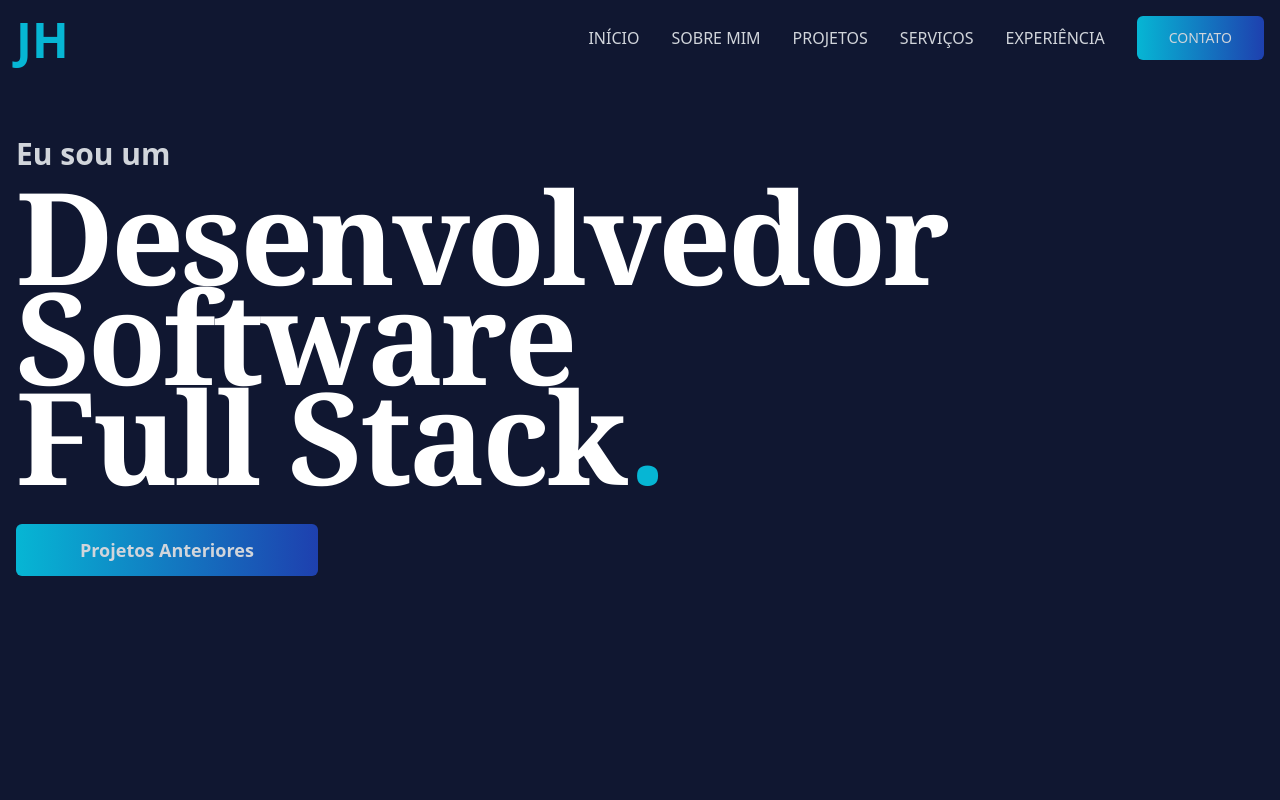
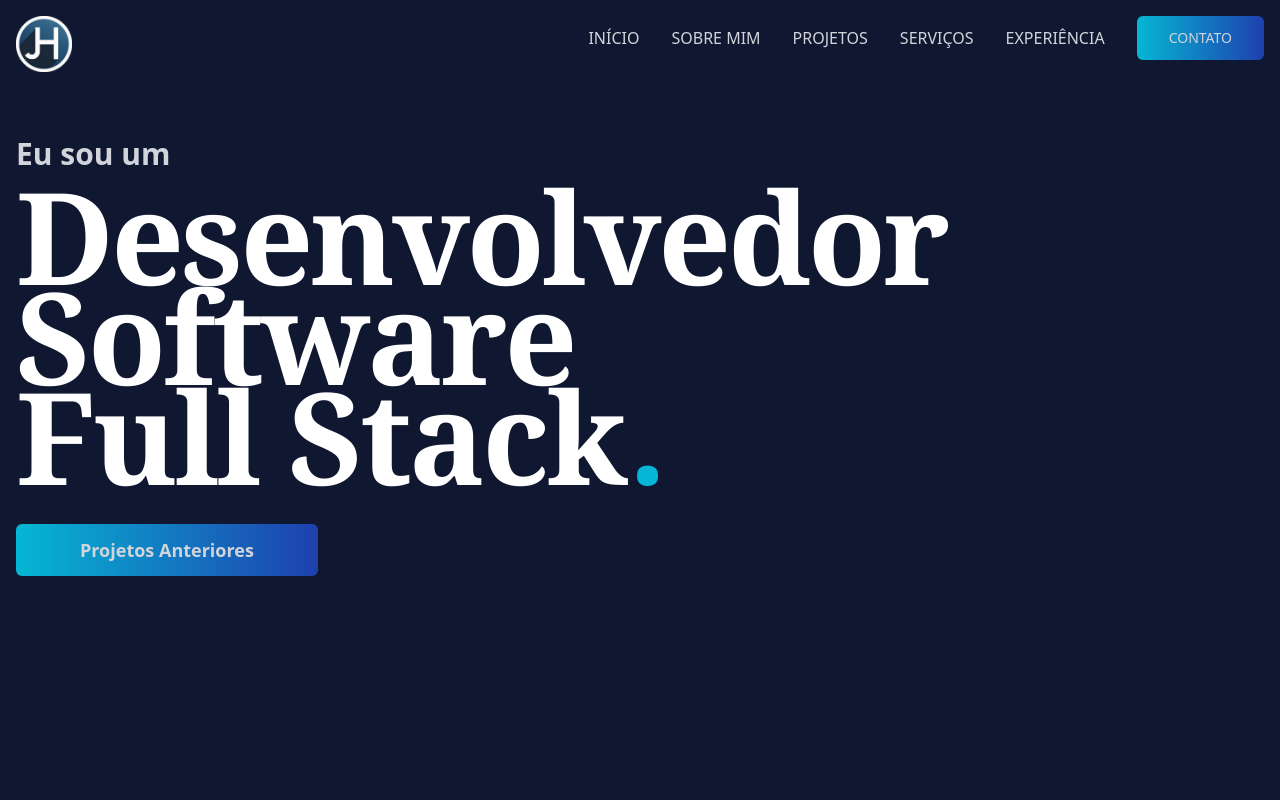
Before and after one commit to JoseHenrique1/JoseHenrique1.github.io, a React (Vite) app: page / in a window 1280 px wide. Shown: the top 800 px of the page. Built offline with nearby package versions, Linux system fonts and the light colour scheme.

Commit message:
view: add logo icon

```diff
--- a/index.html
+++ b/index.html
@@ -2,7 +2,7 @@
 <html lang="en">
   <head>
     <meta charset="UTF-8" />
-    <link rel="icon" type="image/svg+xml" href="/vite.svg" />
+    <link rel="icon" type="image/svg+xml" href="src/assets/img/logo.png" />
     <meta name="viewport" content="width=device-width, initial-scale=1.0" />
     <title>JH - Portfólio</title>
   </head>
--- a/src/components/Logo/index.tsx
+++ b/src/components/Logo/index.tsx
@@ -4,7 +4,7 @@
 export function Logo({...props}: logoProps) {
   return (
     <a {...props} href="#home">
-      <h1 className="text-5xl font-semibold text-cyan-500">JH</h1>
+      <img src="/src/assets/img/logo.png" alt="logo" className="w-14 sm:min-w-14" />
     </a>
    );
 }
```
Also changed, not shown: src/assets/img/logo.png (added).
